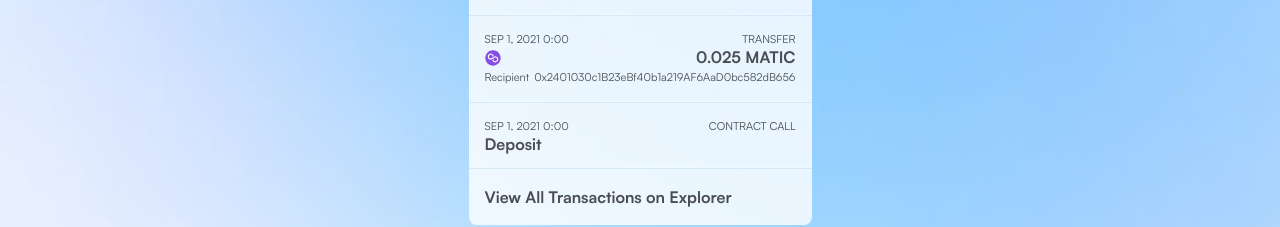
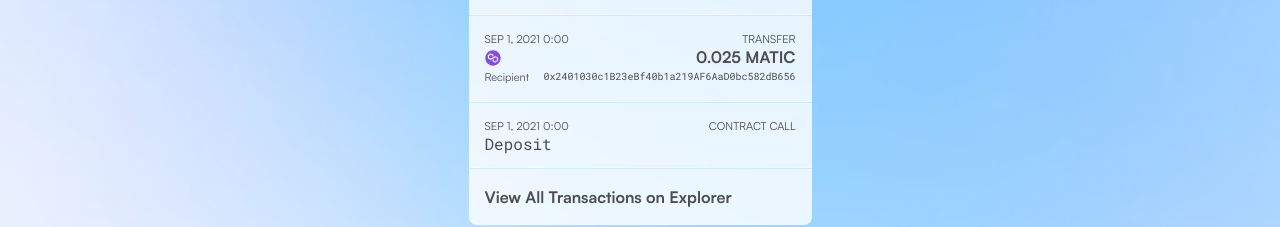
Before and after one commit to UseKeyp/kaching-app, a Next.js app: page /account in a window 1280 px wide. Shown: the part 351-578 px from the top of the page. Built offline with nearby package versions, Linux system fonts and the light colour scheme; no server answers.

Commit message:
change fonts in account

```diff
--- a/components/TransactionDetails.tsx
+++ b/components/TransactionDetails.tsx
@@ -58,7 +58,12 @@ const TransactionDetails: React.FC<TransactionDetailsProps> = ({ item }) => {
                 <Icon name="matic" width="16px" height="16px" />
               </>
             ) : (
-              <Text textTransform="capitalize" fontSize="16px" fontWeight="700">
+              <Text
+                textTransform="capitalize"
+                fontSize="16px"
+                fontWeight="400"
+                fontFamily="Roboto Mono"
+              >
                 {item.methodName}
               </Text>
             )}
@@ -86,7 +91,10 @@ const TransactionDetails: React.FC<TransactionDetailsProps> = ({ item }) => {
                   ></Icon>
                 </Box>
               )}
-              <Text>
+              <Text
+                fontFamily={item.to?.username ? "Satoshi" : "Roboto Mono"}
+                fontSize={item.to?.username ? "11px" : "10px"}
+              >
                 {item.to?.username ? item.to.username : item.to?.address}
               </Text>
             </Flex>
```
